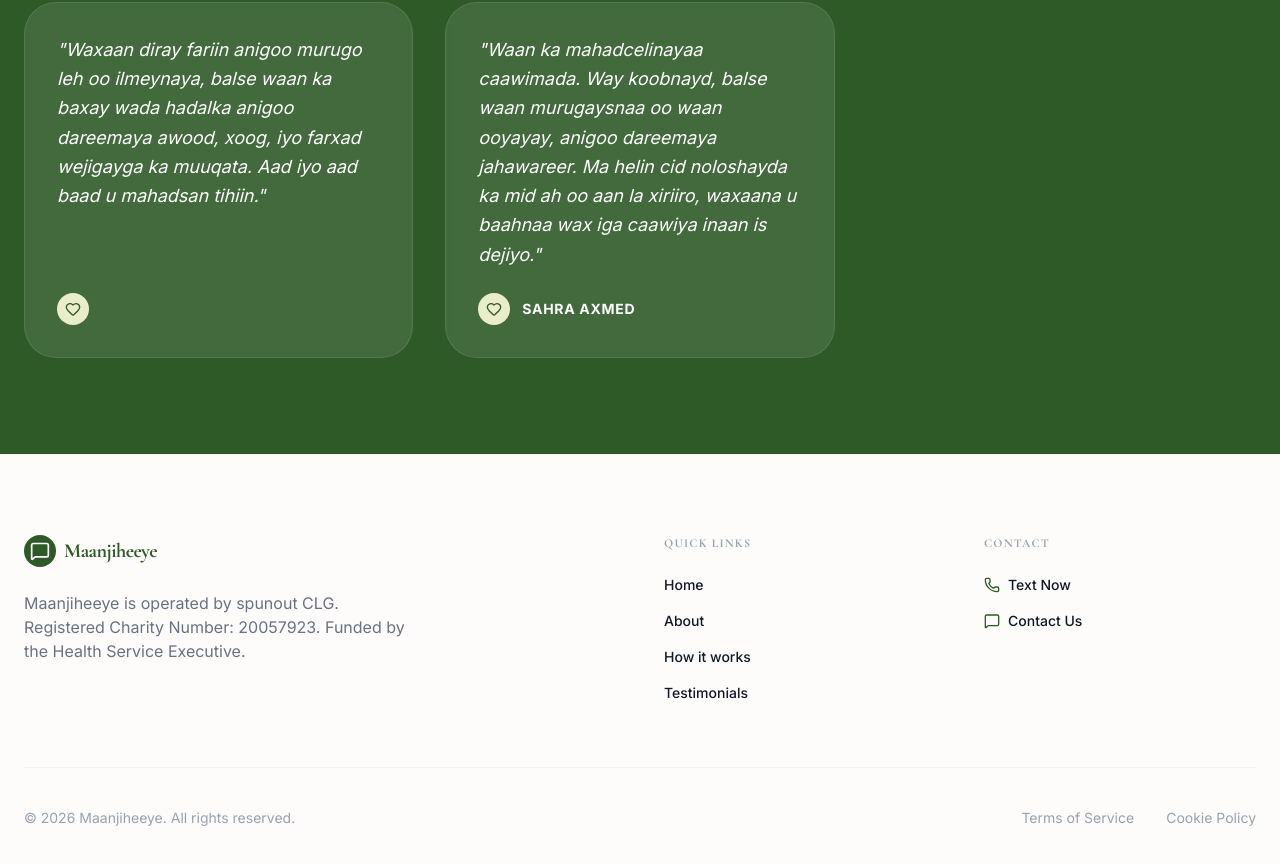
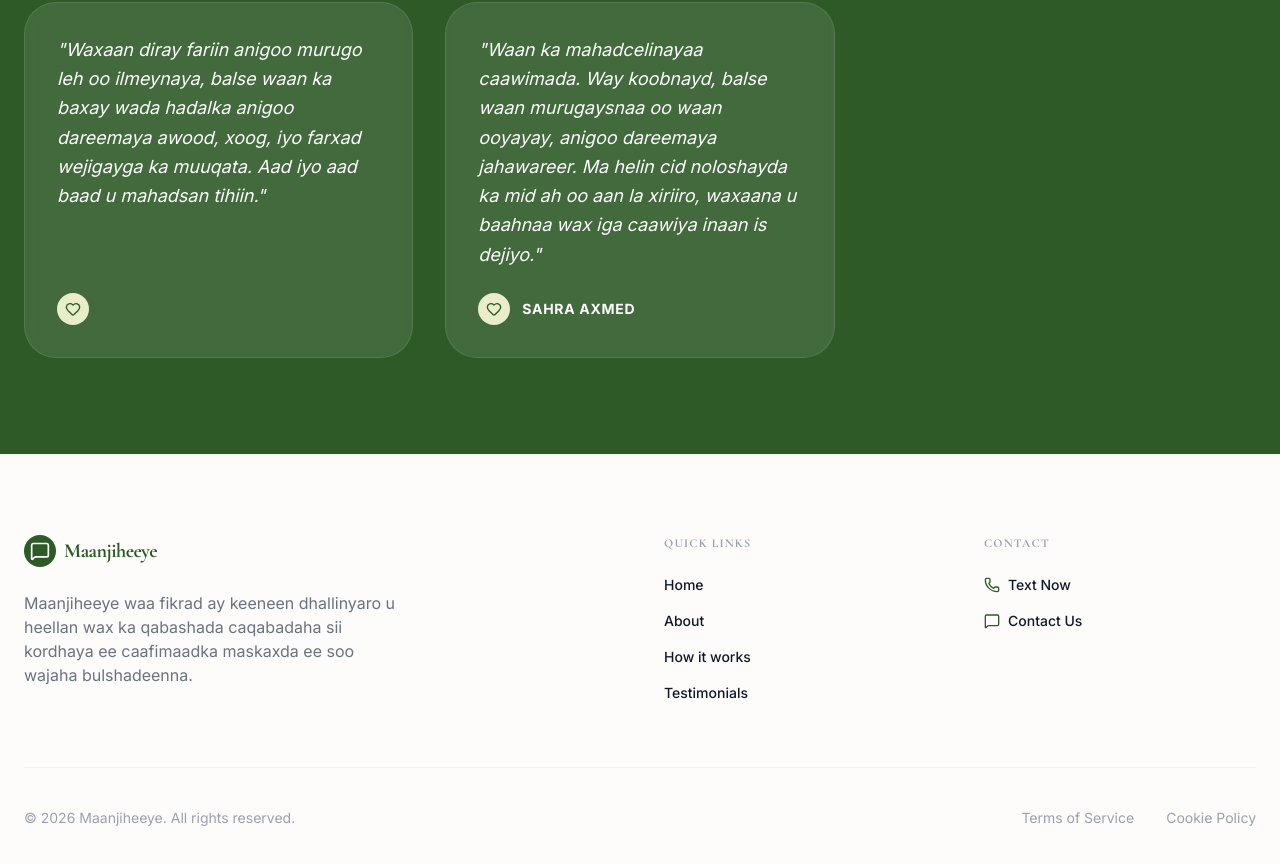
Before and after one commit to Abdallahdari/manjiheye, a React (Vite) app: page / in a window 1280 px wide. Shown: the part 3211-4075 px from the top of the page. Built offline with nearby package versions, Linux system fonts and the light colour scheme.

Commit message:
added the number2

```diff
--- a/src/App.tsx
+++ b/src/App.tsx
@@ -398,8 +398,7 @@ export default function App() {
                 <span className="text-xl font-serif font-bold tracking-tight text-brand-primary">Maanjiheeye</span>
               </div>
               <p className="text-gray-500 max-w-sm">
-                Maanjiheeye is operated by spunout CLG. Registered Charity Number: 20057923. Funded by the Health Service Executive.
-              </p>
+Maanjiheeye waa fikrad ay keeneen dhallinyaro u heellan wax ka qabashada caqabadaha sii kordhaya ee caafimaadka maskaxda ee soo wajaha bulshadeenna.              </p>
             </div>
 
             <div>
```
